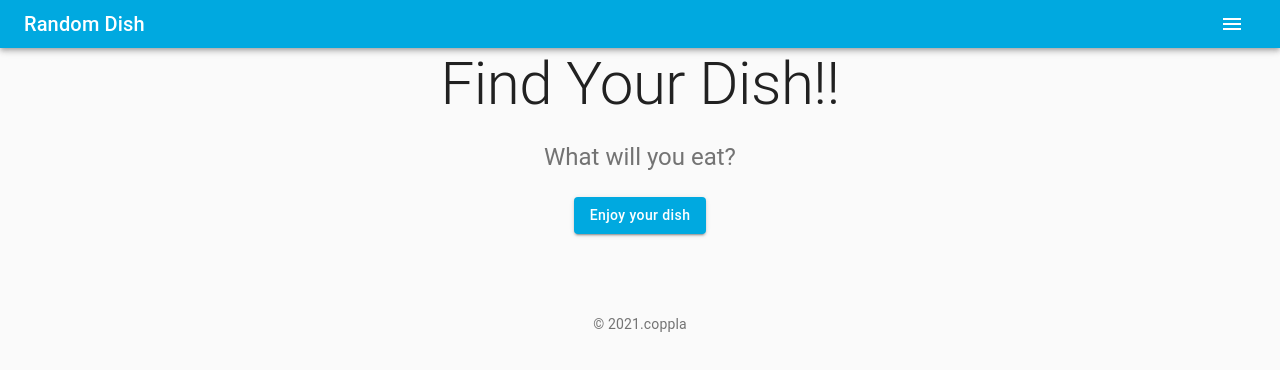
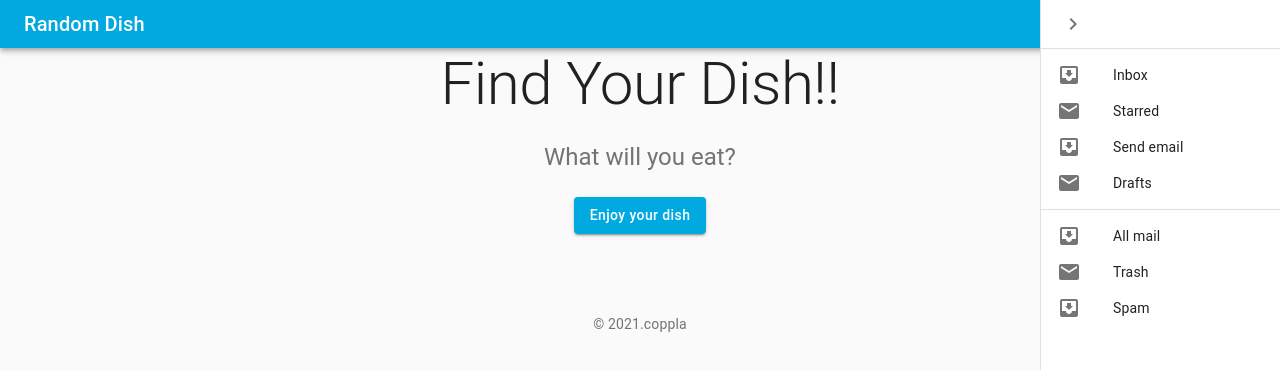
Before and after one commit to shin-hama/random-dish, a React (Create React App) app in the folder frontend/: page / in a window 1280 px wide. Both pictures are taken after a click on the button "menu". Shown: the top 370 px of the page. Built offline with nearby package versions, Linux system fonts and the light colour scheme.

Commit message:
ENH: Add drawer

```diff
--- a/frontend/src/Header.js
+++ b/frontend/src/Header.js
@@ -5,6 +5,8 @@ import IconButton from '@material-ui/core/IconButton'
 import Toolbar from '@material-ui/core/Toolbar'
 import Typography from '@material-ui/core/Typography'
 import MenuIcon from '@material-ui/icons/Menu'
+
+import RightDrawer from './RightDrawer'
 
 const useStyles = makeStyles((theme) => ({
   root: {
@@ -28,18 +30,26 @@ const useStyles = makeStyles((theme) => ({
 
 function Header() {
   const classes = useStyles()
+  const [open, setOpen] = React.useState(false)
+
+  const handleDrawerOpen = () => {
+    setOpen(true)
+  }
 
   return (
+    <>
       <AppBar position="relative">
         <Toolbar>
           <Typography variant="h6" className={classes.title} noWrap>
             Random Dish
           </Typography>
           <IconButton color="inherit" aria-label="menu">
-          <MenuIcon />
+            <MenuIcon onClick={handleDrawerOpen} />
           </IconButton>
         </Toolbar>
       </AppBar>
+      <RightDrawer setOpen={setOpen} open={open} />
+    </>
   )
 }
 
--- /dev/null
+++ b/frontend/src/RightDrawer.js
@@ -0,0 +1,121 @@
+import PropTypes from 'prop-types'
+import React from 'react'
+import { makeStyles, useTheme } from '@material-ui/core/styles'
+import Drawer from '@material-ui/core/Drawer'
+import CssBaseline from '@material-ui/core/CssBaseline'
+import List from '@material-ui/core/List'
+import Divider from '@material-ui/core/Divider'
+import IconButton from '@material-ui/core/IconButton'
+import ChevronLeftIcon from '@material-ui/icons/ChevronLeft'
+import ChevronRightIcon from '@material-ui/icons/ChevronRight'
+import ListItem from '@material-ui/core/ListItem'
+import ListItemIcon from '@material-ui/core/ListItemIcon'
+import ListItemText from '@material-ui/core/ListItemText'
+import InboxIcon from '@material-ui/icons/MoveToInbox'
+import MailIcon from '@material-ui/icons/Mail'
+
+const drawerWidth = 240
+
+const useStyles = makeStyles((theme) => ({
+  root: {
+    display: 'flex',
+  },
+  title: {
+    flexGrow: 1,
+  },
+  hide: {
+    display: 'none',
+  },
+  drawer: {
+    width: drawerWidth,
+    flexShrink: 0,
+  },
+  drawerPaper: {
+    width: drawerWidth,
+  },
+  drawerHeader: {
+    display: 'flex',
+    alignItems: 'center',
+    padding: theme.spacing(0, 1),
+    // necessary for content to be below app bar
+    ...theme.mixins.toolbar,
+    justifyContent: 'flex-start',
+  },
+  content: {
+    flexGrow: 1,
+    padding: theme.spacing(3),
+    transition: theme.transitions.create('margin', {
+      easing: theme.transitions.easing.sharp,
+      duration: theme.transitions.duration.leavingScreen,
+    }),
+    marginRight: -drawerWidth,
+  },
+  contentShift: {
+    transition: theme.transitions.create('margin', {
+      easing: theme.transitions.easing.easeOut,
+      duration: theme.transitions.duration.enteringScreen,
+    }),
+    marginRight: 0,
+  },
+}))
+
+function RightDrawer({ setOpen, open }) {
+  const classes = useStyles()
+  const theme = useTheme()
+
+  const handleDrawerClose = () => {
+    setOpen(false)
+  }
+
+  return (
+    <>
+      <CssBaseline />
+      <Drawer
+        className={classes.drawer}
+        variant="persistent"
+        anchor="right"
+        open={open}
+        classes={{
+          paper: classes.drawerPaper,
+        }}>
+        <div className={classes.drawerHeader}>
+          <IconButton onClick={handleDrawerClose}>
+            {theme.direction === 'rtl' ? (
+              <ChevronLeftIcon />
+            ) : (
+              <ChevronRightIcon />
+            )}
+          </IconButton>
+        </div>
+        <Divider />
+        <List>
+          {['Inbox', 'Starred', 'Send email', 'Drafts'].map((text, index) => (
+            <ListItem button key={text}>
+              <ListItemIcon>
+                {index % 2 === 0 ? <InboxIcon /> : <MailIcon />}
+              </ListItemIcon>
+              <ListItemText primary={text} />
+            </ListItem>
+          ))}
+        </List>
+        <Divider />
+        <List>
+          {['All mail', 'Trash', 'Spam'].map((text, index) => (
+            <ListItem button key={text}>
+              <ListItemIcon>
+                {index % 2 === 0 ? <InboxIcon /> : <MailIcon />}
+              </ListItemIcon>
+              <ListItemText primary={text} />
+            </ListItem>
+          ))}
+        </List>
+      </Drawer>
+    </>
+  )
+}
+RightDrawer.propTypes = {
+  setOpen: PropTypes.func.isRequired,
+  open: PropTypes.bool.isRequired,
+}
+
+export default RightDrawer
```
Lines whose indentation alone changed are shown as unchanged.
